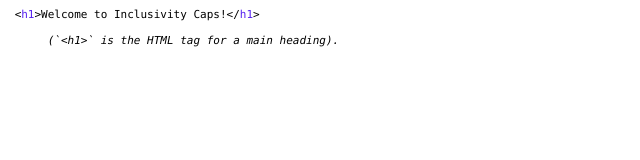
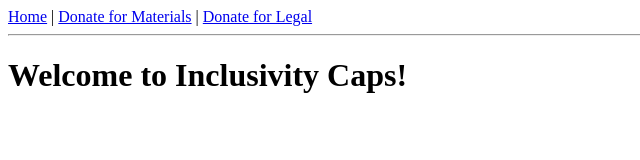
Before and after one commit to Lemmehavadit/hello-world, a plain HTML site: page index.html in a window 1280 px wide. Shown: the whole page, without its empty margins (0-640 px from the left). Drawn offline with Linux system fonts and the light colour scheme.

Commit message:
feat: Add global navigation header and clean HTML files

```diff
--- a/index.html
+++ b/index.html
@@ -1,21 +1,10 @@
-<!DOCTYPE html PUBLIC "-//W3C//DTD HTML 4.01//EN" "http://www.w3.org/TR/html4/strict.dtd">
-<html>
-<head>
-  <meta http-equiv="Content-Type" content="text/html; charset=utf-8">
-  <meta http-equiv="Content-Style-Type" content="text/css">
-  <title></title>
-  <meta name="Generator" content="Cocoa HTML Writer">
-  <meta name="CocoaVersion" content="2575.6">
-  <style type="text/css">
-    p.p1 {margin: 0.0px 0.0px 0.0px 0.0px; font: 11.0px Menlo; color: #000000}
-    p.p2 {margin: 0.0px 0.0px 0.0px 0.0px; font: 11.0px Menlo; color: #000000; min-height: 13.0px}
-    span.s1 {font-variant-ligatures: no-common-ligatures}
-    span.s2 {font-variant-ligatures: no-common-ligatures; color: #5520f0}
-  </style>
-</head>
-<body>
-<p class="p1"><span class="s1"><span class="Apple-converted-space"> </span>&lt;</span><span class="s2">h1</span><span class="s1">&gt;Welcome to Inclusivity Caps!&lt;/</span><span class="s2">h1</span><span class="s1">&gt;</span></p>
-<p class="p2"><span class="s1"></span><br></p>
-<p class="p1"><span class="s1"><span class="Apple-converted-space">      </span><i>(`&lt;h1&gt;` is the HTML tag for a main heading).</i></span></p>
-</body>
-</html>
+<header>
+  <nav>
+    <a href="./index.html">Home</a> |
+    <a href="./donate.html">Donate for Materials</a> |
+    <a href="./donate-legal.html">Donate for Legal</a>
+  </nav>
+</header>
+<hr>
+
+<h1>Welcome to Inclusivity Caps!</h1>
```
Also changed, not shown: donate-legal.html (+9 -0 lines), donate.html (+21 -1 lines).
